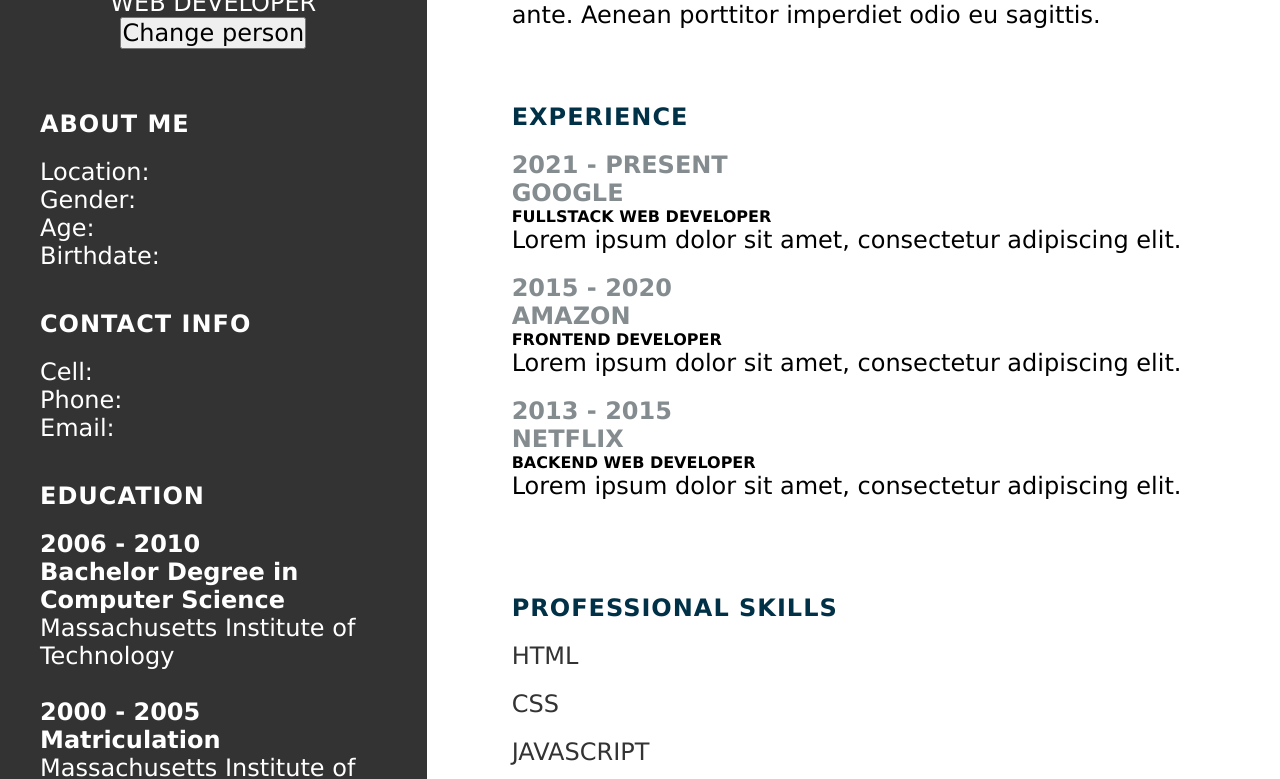
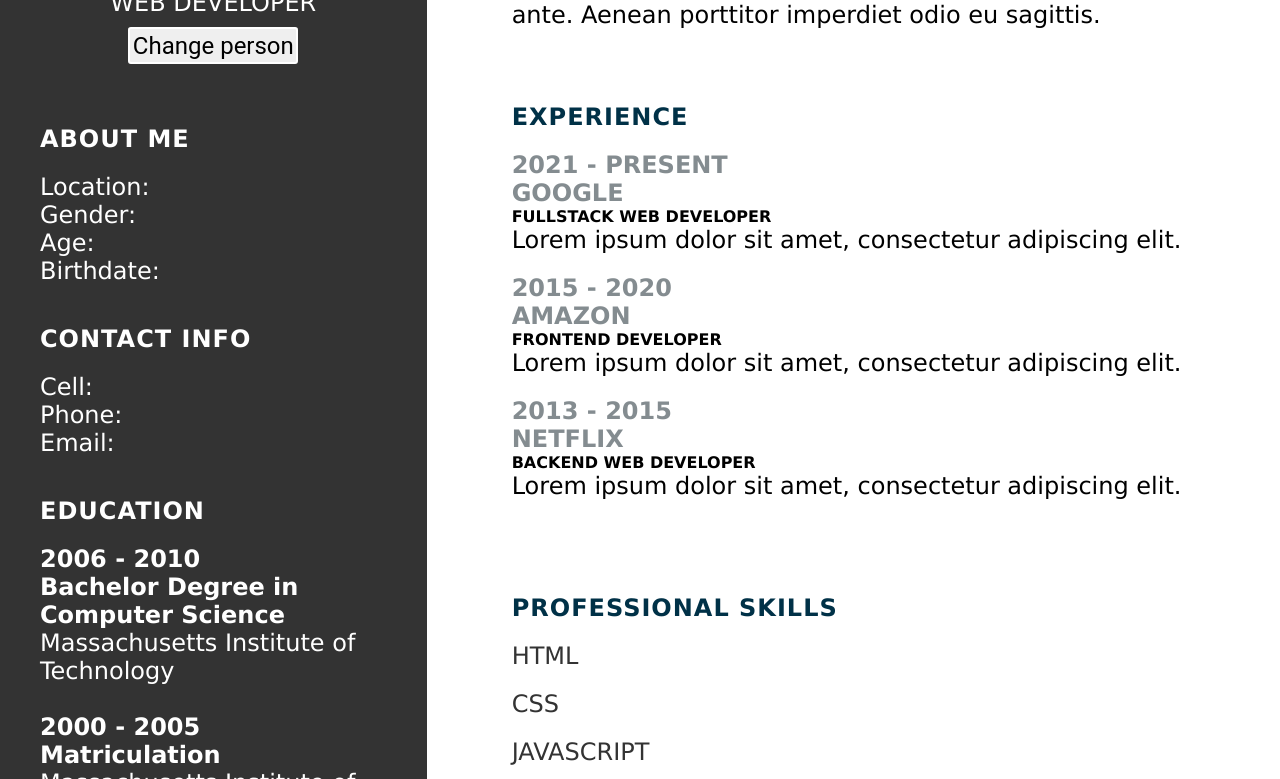
Before and after one commit to AragonEA/Argentina-Programa-CV, a website: page index.html in a window 1280 px wide. Shown: the part 321-1100 px from the top of the page. Drawn offline with Linux system fonts and the light colour scheme.

Commit message:
Add button css rules

```diff
--- a/src/css/main.css
+++ b/src/css/main.css
@@ -116,3 +116,16 @@
     background: #fff;
     padding: 40px;
 }
+
+button {
+	padding: 0.10em 0.1em;
+    margin-top: 10px;
+	border: 0.1em solid #FFFFFF;
+	border-radius: 0.12em;
+	font-family: 'Roboto',sans-serif;
+	transition: all 0.2s;
+}
+    button:hover{
+    color: #FFFFFF;
+    background-color:#333;
+    }
```
